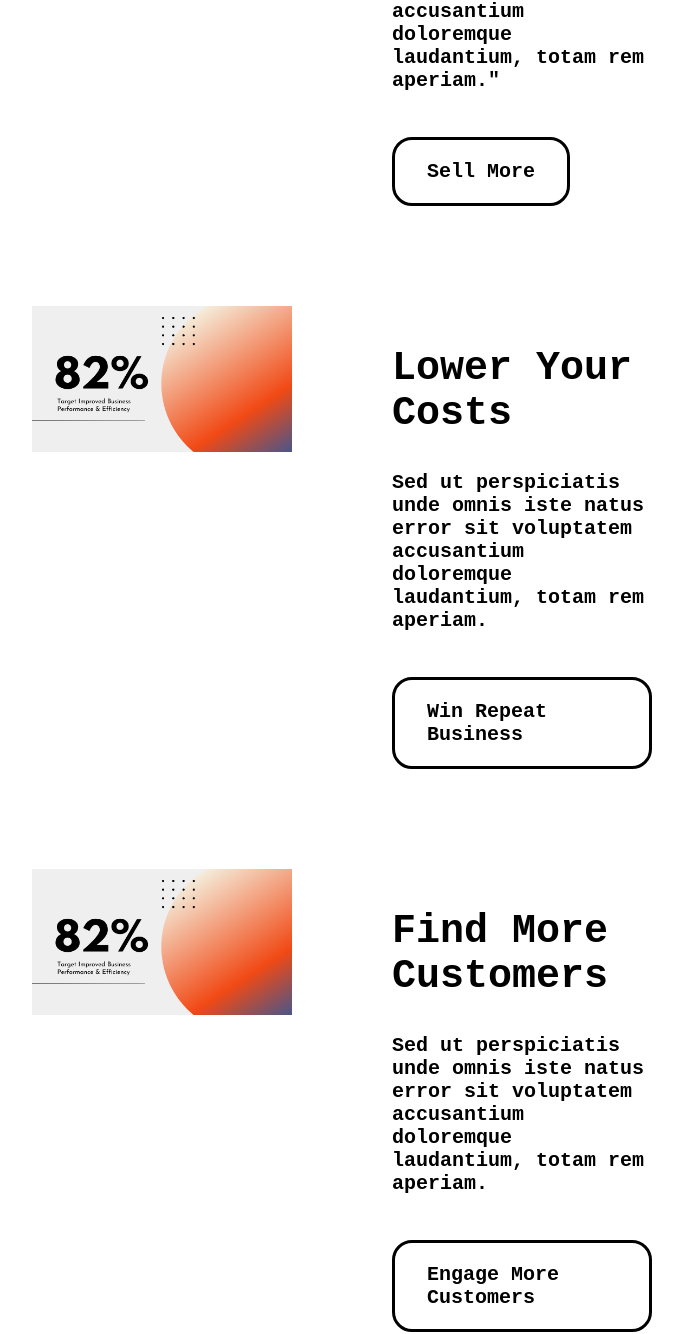
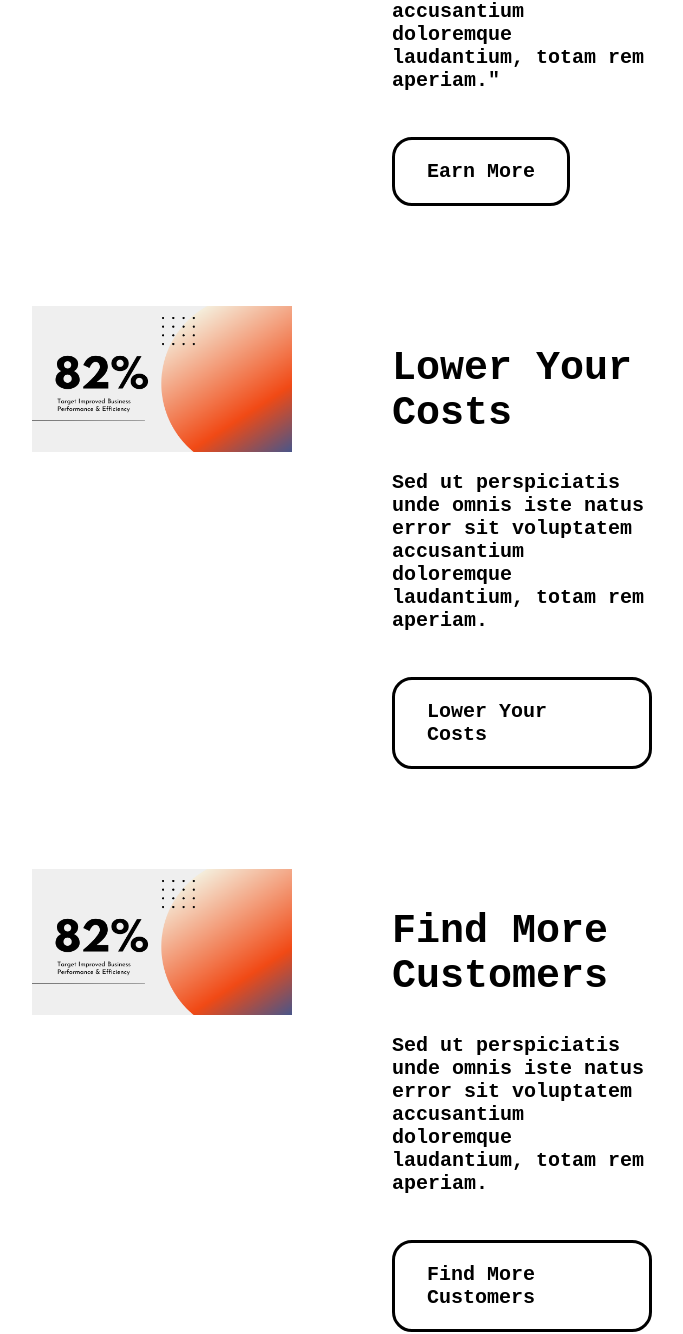
Before and after one commit to okanzkaya/business-vanilla, a plain HTML site: page index.html in a window 1280 px wide. Shown: the part 1380-2714 px from the top of the page, without its empty margins (298-981 px from the left). Drawn offline with Linux system fonts and the light colour scheme; files whose address does not match are found by name.

Commit message:
Update index.html

```diff
--- a/index.html
+++ b/index.html
@@ -40,17 +40,17 @@
     <img src="./assets//Target Improved Business Performance & Efficiency.png">
   </div>
   <div class="lower-body-grid-item"><h1>Earn More</h1> <h2>"Sed ut perspiciatis unde omnis iste natus error sit voluptatem accusantium doloremque laudantium, totam rem aperiam."</h2>
-      <a href="#" id="sell-more-btn">Sell More</a></div>
+      <a href="#" id="sell-more-btn">Earn More</a></div>
       <div class="lower-body-grid-item">
         <img src="./assets//Target Improved Business Performance & Efficiency.png">
       </div>
       <div class="lower-body-grid-item"><h1>Lower Your Costs</h1> <h2>Sed ut perspiciatis unde omnis iste natus error sit voluptatem accusantium doloremque laudantium, totam rem aperiam.</h2>
-          <a href="#" id="sell-more-btn">Win Repeat Business</a></div>
+          <a href="#" id="sell-more-btn">Lower Your Costs</a></div>
           <div class="lower-body-grid-item">
             <img src="./assets//Target Improved Business Performance & Efficiency.png">
           </div>
           <div class="lower-body-grid-item"><h1>Find More Customers</h1> <h2>Sed ut perspiciatis unde omnis iste natus error sit voluptatem accusantium doloremque laudantium, totam rem aperiam.</h2>
-              <a href="#" id="sell-more-btn">Engage More Customers</a></div>
+              <a href="#" id="sell-more-btn">Find More Customers</a></div>
 </div>
 </div>
 <div class="references-flexbox">
```
